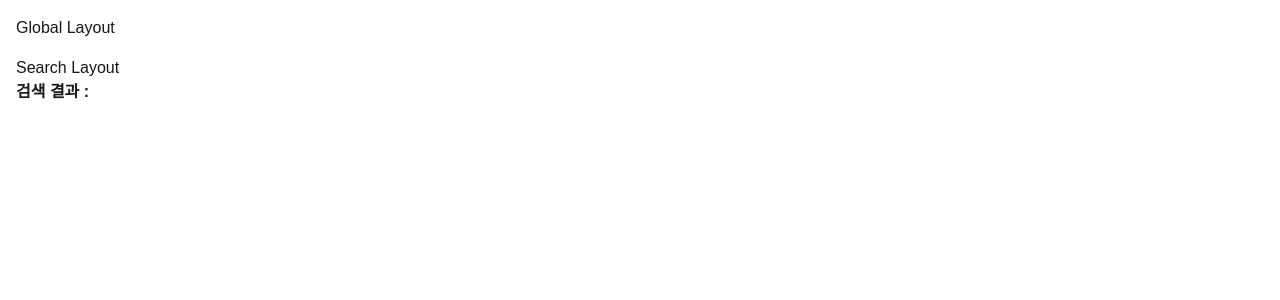
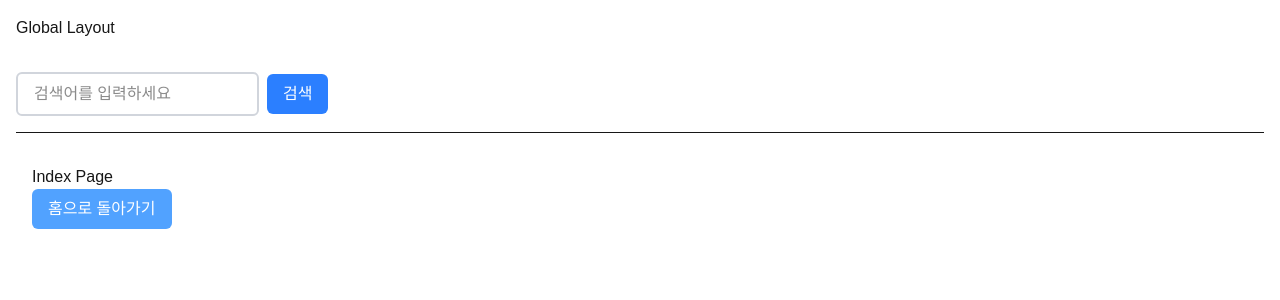
Before and after one commit to HA-SEUNG-JEONG/onebite-next-challenge-app-router, a Next.js app: page /search in a window 1280 px wide. Shown: the top 300 px of the page. Built offline with nearby package versions, Linux system fonts and the light colour scheme.

Commit message:
feat: Day10 - 검색 기능 추가 및 레이아웃 개선

```diff
--- /dev/null
+++ b/app/(searchbar)/components/SearchBar.tsx
@@ -0,0 +1,50 @@
+"use client";
+
+import { useRouter, usePathname } from "next/navigation";
+import React, { useState, useEffect } from "react";
+
+export default function Searchbar() {
+    const [searchTerm, setSearchTerm] = useState("");
+    const router = useRouter();
+    const pathname = usePathname();
+
+    useEffect(() => {
+        if (pathname === "/") {
+            setSearchTerm("");
+        }
+    }, [pathname]);
+
+    const onChangeSearch = (e: React.ChangeEvent<HTMLInputElement>) => {
+        setSearchTerm(e.target.value);
+    };
+
+    const onClickSearch = () => {
+        if (searchTerm) {
+            router.push(`/search?q=${encodeURIComponent(searchTerm)}`);
+        }
+    };
+
+    const onKeyDownEnter = (e: React.KeyboardEvent<HTMLInputElement>) => {
+        if (e.key === "Enter") {
+            onClickSearch();
+        }
+    };
+
+    return (
+        <div>
+            <input
+                value={searchTerm}
+                onChange={onChangeSearch}
+                onKeyDown={onKeyDownEnter}
+                className="border-2 border-gray-300 rounded-md py-2 px-4 flex-grow mr-2"
+                placeholder="검색어를 입력하세요"
+            />
+            <button
+                onClick={onClickSearch}
+                className="bg-blue-500 text-white px-4 py-2 rounded-md"
+            >
+                검색
+            </button>
+        </div>
+    );
+}
--- a/app/(searchbar)/layout.tsx
+++ b/app/(searchbar)/layout.tsx
@@ -1,12 +1,16 @@
+import SearchBar from "./components/SearchBar";
+
 interface SearchLayoutProps {
     children: React.ReactNode;
 }
 
 export default function SearchLayout({ children }: SearchLayoutProps) {
     return (
-        <div className="px-4">
-            Search Layout
-            {children}
+        <div className="container mx-auto px-4">
+            <header className="py-4 border-b mb-4">
+                <SearchBar />
+            </header>
+            <main>{children}</main>
         </div>
     );
 }
--- a/app/(searchbar)/search/page.tsx
+++ b/app/(searchbar)/search/page.tsx
@@ -1,12 +1,29 @@
-export default async function SearchPage({
-    searchParams
-}: {
-    searchParams: Promise<{ q?: string }>;
-}) {
-    const { q } = await searchParams;
+"use client";
+import { useRouter, useSearchParams } from "next/navigation";
+
+export default function SearchPage() {
+    const searchParams = useSearchParams();
+    const query = searchParams.get("q") || "";
+    const router = useRouter();
+
+    // 홈으로 이동하는 함수
+    const goHome = () => {
+        router.push("/");
+    };
+
     return (
-        <div>
-            <h1 className="font-bold mb-8">검색 결과 : {q}</h1>
+        <div className="p-4">
+            {query ? (
+                <h1 className="text-2xl font-bold mb-8">검색 결과: {query}</h1>
+            ) : (
+                <div>Index Page</div>
+            )}
+            <button
+                className="bg-blue-400 text-white px-4 py-2 rounded-md"
+                onClick={goHome}
+            >
+                홈으로 돌아가기
+            </button>
         </div>
     );
 }
```
